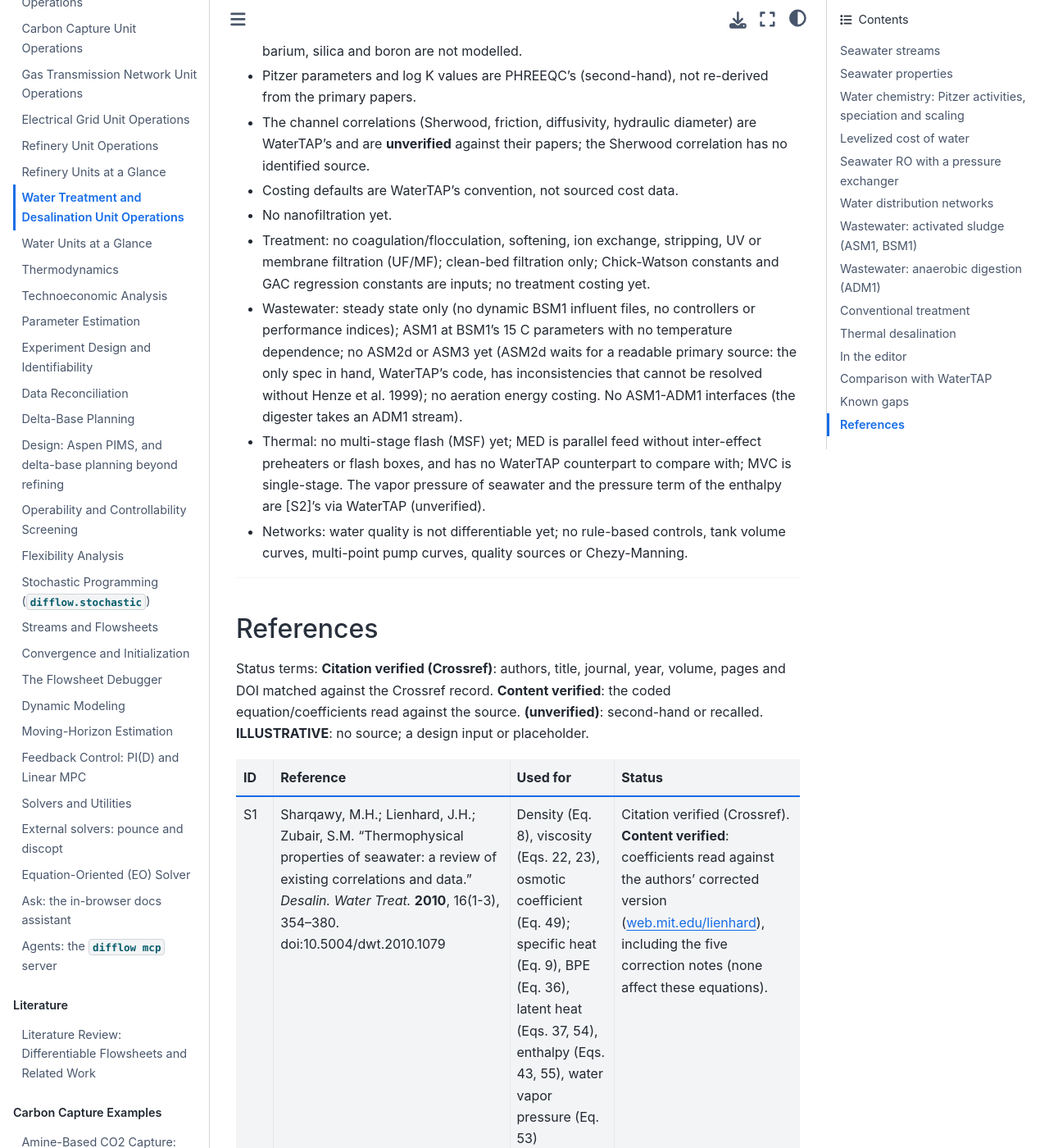
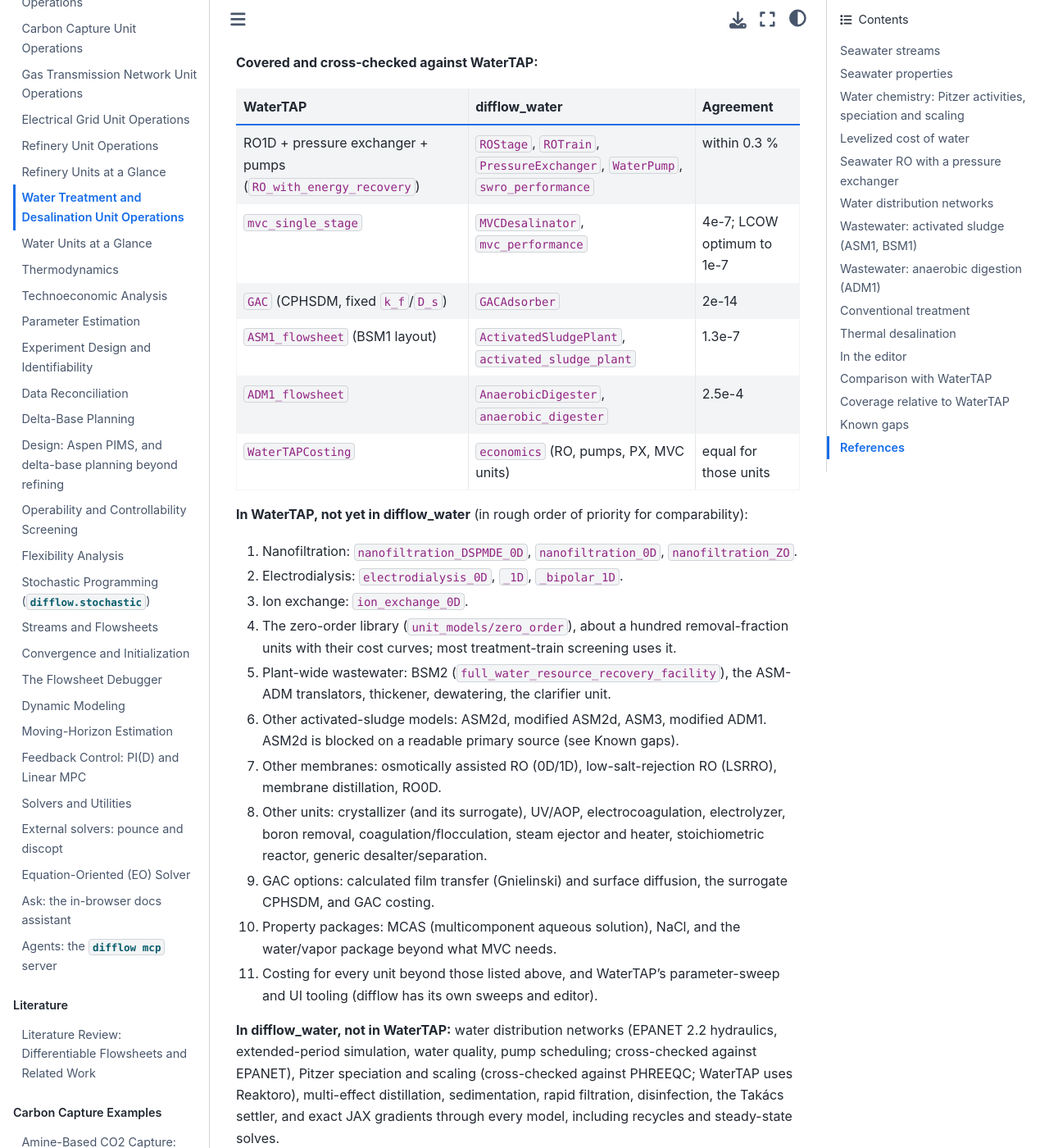
Before and after one commit to jkitchin/differentiable-flowsheets, a Jupyter Book: the page built from docs/unit-operations-water.md, in a window 1280 px wide and 1400 px high, scrolled down 30865 px. Shown: the whole window at 82% size. Built offline with Jupyter Book 1.0.4 settings and Sphinx 7.4.7 and the Sphinx Book theme 1.1.4, drawn with Linux system fonts in a browser that asks for light colours; some of the changed text lies outside the part shown.

Commit message:
difflow_water docs: coverage relative to WaterTAP 1.8.0
What is covered and cross-checked (SWRO, MVC, GAC, ASM1/BSM1, ADM1), what
WaterTAP has that the plugin does not (nanofiltration, electrodialysis, ion
exchange, the zero-order library, BSM2, ...), in priority order, and what the
plugin has that WaterTAP does not; DESIGN records the next candidates.

Co-Authored-By: Claude Opus 5.5 <noreply@anthropic.com>
Claude-Session: https://claude.ai/code/session_01EvxVQwzvQ7knwGgrT2iDBU

```diff
--- a/docs/unit-operations-water.md
+++ b/docs/unit-operations-water.md
@@ -1087,6 +1087,58 @@ What the comparison taught:
 
 ---
 
+(water-watertap-coverage)=
+## Coverage relative to WaterTAP
+
+WaterTAP is the benchmark. This is what `difflow_water` covers of WaterTAP
+1.8.0 (the version every comparison here was run against), and what it
+does not. By unit-model count, the coverage is about 15-20 % of WaterTAP,
+and much less if its zero-order library counts.
+
+**Covered and cross-checked against WaterTAP:**
+
+| WaterTAP | difflow_water | Agreement |
+|---|---|---|
+| RO1D + pressure exchanger + pumps (`RO_with_energy_recovery`) | `ROStage`, `ROTrain`, `PressureExchanger`, `WaterPump`, `swro_performance` | within 0.3 % |
+| `mvc_single_stage` | `MVCDesalinator`, `mvc_performance` | 4e-7; LCOW optimum to 1e-7 |
+| `GAC` (CPHSDM, fixed `k_f`/`D_s`) | `GACAdsorber` | 2e-14 |
+| `ASM1_flowsheet` (BSM1 layout) | `ActivatedSludgePlant`, `activated_sludge_plant` | 1.3e-7 |
+| `ADM1_flowsheet` | `AnaerobicDigester`, `anaerobic_digester` | 2.5e-4 |
+| `WaterTAPCosting` | `economics` (RO, pumps, PX, MVC units) | equal for those units |
+
+**In WaterTAP, not yet in difflow_water** (in rough order of priority for
+comparability):
+
+1. Nanofiltration: `nanofiltration_DSPMDE_0D`, `nanofiltration_0D`, `nanofiltration_ZO`.
+2. Electrodialysis: `electrodialysis_0D`, `_1D`, `_bipolar_1D`.
+3. Ion exchange: `ion_exchange_0D`.
+4. The zero-order library (`unit_models/zero_order`), about a hundred
+   removal-fraction units with their cost curves; most treatment-train
+   screening uses it.
+5. Plant-wide wastewater: BSM2 (`full_water_resource_recovery_facility`),
+   the ASM-ADM translators, thickener, dewatering, the clarifier unit.
+6. Other activated-sludge models: ASM2d, modified ASM2d, ASM3, modified
+   ADM1. ASM2d is blocked on a readable primary source (see Known gaps).
+7. Other membranes: osmotically assisted RO (0D/1D), low-salt-rejection RO
+   (LSRRO), membrane distillation, RO0D.
+8. Other units: crystallizer (and its surrogate), UV/AOP, electrocoagulation,
+   electrolyzer, boron removal, coagulation/flocculation, steam ejector and
+   heater, stoichiometric reactor, generic desalter/separation.
+9. GAC options: calculated film transfer (Gnielinski) and surface diffusion,
+   the surrogate CPHSDM, and GAC costing.
+10. Property packages: MCAS (multicomponent aqueous solution), NaCl, and the
+    water/vapor package beyond what MVC needs.
+11. Costing for every unit beyond those listed above, and WaterTAP's
+    parameter-sweep and UI tooling (difflow has its own sweeps and editor).
+
+**In difflow_water, not in WaterTAP:** water distribution networks
+(EPANET 2.2 hydraulics, extended-period simulation, water quality, pump
+scheduling; cross-checked against EPANET), Pitzer speciation and scaling
+(cross-checked against PHREEQC; WaterTAP uses Reaktoro), multi-effect
+distillation, sedimentation, rapid filtration, disinfection, the Takács
+settler, and exact JAX gradients through every model, including recycles
+and steady-state solves.
+
 (water-gaps)=
 ## Known gaps
 
```
Also changed, not shown: docs/water-summary.md (+6 -0 lines), src/difflow_water/DESIGN.md (+11 -0 lines), 1 other file.
